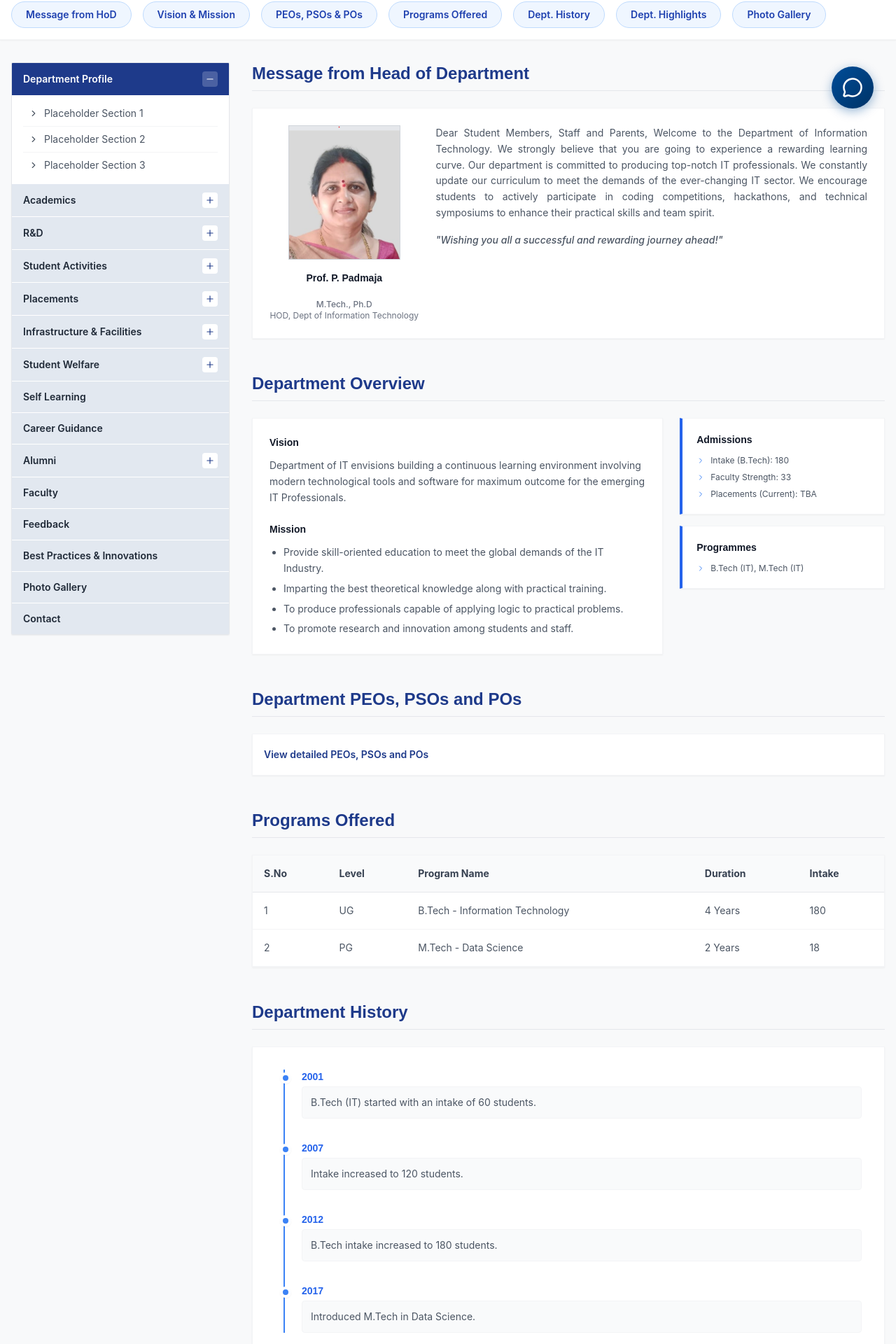
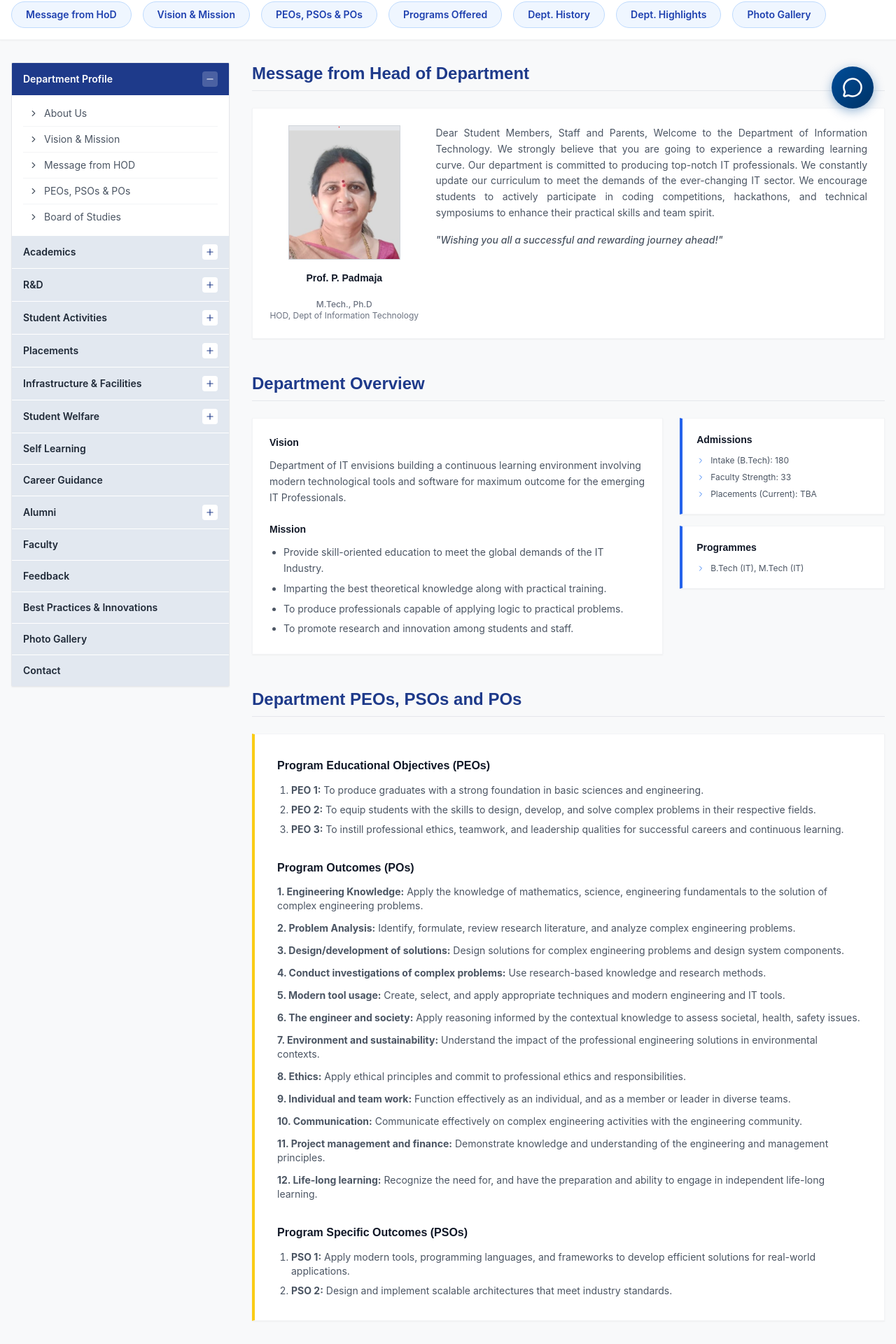
Before and after one commit to sandeep-kumar-270904/anits-college-website-, a React app in the folder frontend/: page /departments/bsh in a window 1280 px wide. Shown: the part 613-2533 px from the top of the page at 70% size. Built offline with nearby package versions, Linux system fonts and the light colour scheme; the HTML template or start-up script is replaced by a standard one.

Commit message:
feat: complete department list in navbar and update PEOs PSOs structure

```diff
--- a/frontend/src/components/Navbar.jsx
+++ b/frontend/src/components/Navbar.jsx
@@ -1,6 +1,6 @@
 import React, { useState, useEffect } from 'react';
 import { Link, useLocation } from 'react-router-dom';
-import { ChevronDown, Menu, X, Phone } from 'lucide-react';
+import { ChevronDown, ChevronRight, Menu, X, Phone } from 'lucide-react';
 
 const Navbar = () => {
   const [isOpen, setIsOpen] = useState(false);
@@ -51,12 +51,19 @@ const Navbar = () => {
                 <Link to="/academics/exams">Exam Section</Link>
               </NavItem>
               <NavItem title="Departments" to="/departments">
-                <Link to="/departments/cse">Computer Science and Eng.</Link>
+                <Link to="/departments/chemical">Chemical Engineering</Link>
+                <Link to="/departments/civil">Civil Engineering</Link>
+                <Link to="/departments/cse">Computer Science and Engineering</Link>
+                <Link to="/departments/cse-aiml">Computer Science and Engineering (AI&ML)</Link>
+                <Link to="/departments/cse-ds">Computer Science and Engineering (DS)</Link>
+                <Link to="/departments/eee">Electrical & Electronics Eng.</Link>
+                <Link to="/departments/ece">Electronics & Communication Eng.</Link>
                 <Link to="/departments/it">Information Technology</Link>
-                <Link to="/departments/ece">Electronics & Comm. Eng.</Link>
-                <Link to="/departments/eee">Electrical & Electronics</Link>
                 <Link to="/departments/mech">Mechanical Engineering</Link>
-                <Link to="/departments/civil">Civil Engineering</Link>
+                <Link to="/departments/mba">MBA (Hospital Administration)</Link>
+                <Link to="/departments/bsh" style={{display: 'flex', justifyContent: 'space-between', alignItems: 'center'}}>
+                  Basic Sciences & Humanities <ChevronRight size={14}/>
+                </Link>
               </NavItem>
               <Link to="/rd" className="gh-nav-link">R&D</Link>
               <Link to="/iqac" className="gh-nav-link">IQAC</Link>
--- a/frontend/src/pages/DepartmentDetail.jsx
+++ b/frontend/src/pages/DepartmentDetail.jsx
@@ -115,16 +115,20 @@ const DepartmentDetail = () => {
 
   // Sidebar Menu Structure
   const sidebarMenus = [
-    { name: 'Department Profile', hasSubs: true },
-    { name: 'Academics', hasSubs: true },
-    { name: 'R&D', hasSubs: true },
-    { name: 'Student Activities', hasSubs: true },
-    { name: 'Placements', hasSubs: true },
-    { name: 'Infrastructure & Facilities', hasSubs: true },
-    { name: 'Student Welfare', hasSubs: true },
+    {
+      name: 'Department Profile',
+      hasSubs: true,
+      subs: ['About Us', 'Vision & Mission', 'Message from HOD', 'PEOs, PSOs & POs', 'Board of Studies']
+    },
+    { name: 'Academics', hasSubs: true, subs: ['Syllabus', 'Timetable'] },
+    { name: 'R&D', hasSubs: true, subs: ['Publications', 'Patents'] },
+    { name: 'Student Activities', hasSubs: true, subs: ['Clubs', 'Events'] },
+    { name: 'Placements', hasSubs: true, subs: ['Statistics', 'Recruiters'] },
+    { name: 'Infrastructure & Facilities', hasSubs: true, subs: ['Labs', 'Classrooms'] },
+    { name: 'Student Welfare', hasSubs: true, subs: ['Counseling', 'Grievance'] },
     { name: 'Self Learning', hasSubs: false },
     { name: 'Career Guidance', hasSubs: false },
-    { name: 'Alumni', hasSubs: true },
+    { name: 'Alumni', hasSubs: true, subs: ['Alumni Directory', 'Events'] },
     { name: 'Faculty', hasSubs: false },
     { name: 'Feedback', hasSubs: false },
     { name: 'Best Practices & Innovations', hasSubs: false },
@@ -208,11 +212,13 @@ const DepartmentDetail = () => {
                   </button>
 
                   {/* Expanded Sub-menu Placeholders */}
-                  {isExpanded && menu.hasSubs && (
+                  {isExpanded && menu.hasSubs && menu.subs && (
                     <div className="bg-white px-4 py-2 flex flex-col">
-                      <Link to="#" className="text-sm text-gray-600 py-2 border-b border-gray-100 hover:text-blue-600 transition-colors pl-2 flex items-center gap-2"><ChevronRight size={14}/> Placeholder Section 1</Link>
-                      <Link to="#" className="text-sm text-gray-600 py-2 border-b border-gray-100 hover:text-blue-600 transition-colors pl-2 flex items-center gap-2"><ChevronRight size={14}/> Placeholder Section 2</Link>
-                      <Link to="#" className="text-sm text-gray-600 py-2 hover:text-blue-600 transition-colors pl-2 flex items-center gap-2"><ChevronRight size={14}/> Placeholder Section 3</Link>
+                      {menu.subs.map((subItem, sIdx) => (
+                        <Link key={sIdx} to="#" className={`text-sm text-gray-600 py-2 border-b border-gray-100 hover:text-blue-600 transition-colors pl-2 flex items-center gap-2 ${sIdx === menu.subs.length - 1 ? 'border-b-0' : ''}`}>
+                          <ChevronRight size={14}/> {subItem}
+                        </Link>
+                      ))}
                     </div>
                   )}
                 </div>
@@ -296,8 +302,43 @@ const DepartmentDetail = () => {
           {/* PEOs, PSOs and POs Section */}
           <section id="peos">
             <h2 className="text-[#1e3a8a] text-2xl font-bold mb-6 pb-2 border-b border-gray-200">Department PEOs, PSOs and POs</h2>
-            <div className="bg-white shadow-sm border border-gray-100 p-4">
-              <button className="text-[#1e3a8a] text-sm font-semibold hover:underline">View detailed PEOs, PSOs and POs</button>
+            <div className="bg-white shadow-sm border border-gray-100 p-8 border-l-4 border-l-yellow-400">
+
+              <div className="mb-8">
+                <h3 className="font-bold text-gray-900 mb-3">Program Educational Objectives (PEOs)</h3>
+                <ul className="list-decimal pl-5 space-y-2 text-sm text-gray-600">
+                  <li><strong>PEO 1:</strong> To produce graduates with a strong foundation in basic sciences and engineering.</li>
+                  <li><strong>PEO 2:</strong> To equip students with the skills to design, develop, and solve complex problems in their respective fields.</li>
+                  <li><strong>PEO 3:</strong> To instill professional ethics, teamwork, and leadership qualities for successful careers and continuous learning.</li>
+                </ul>
+              </div>
+
+              <div className="mb-8">
+                <h3 className="font-bold text-gray-900 mb-3">Program Outcomes (POs)</h3>
+                <ul className="space-y-3 text-sm text-gray-600">
+                  <li><strong>1. Engineering Knowledge:</strong> Apply the knowledge of mathematics, science, engineering fundamentals to the solution of complex engineering problems.</li>
+                  <li><strong>2. Problem Analysis:</strong> Identify, formulate, review research literature, and analyze complex engineering problems.</li>
+                  <li><strong>3. Design/development of solutions:</strong> Design solutions for complex engineering problems and design system components.</li>
+                  <li><strong>4. Conduct investigations of complex problems:</strong> Use research-based knowledge and research methods.</li>
+                  <li><strong>5. Modern tool usage:</strong> Create, select, and apply appropriate techniques and modern engineering and IT tools.</li>
+                  <li><strong>6. The engineer and society:</strong> Apply reasoning informed by the contextual knowledge to assess societal, health, safety issues.</li>
+                  <li><strong>7. Environment and sustainability:</strong> Understand the impact of the professional engineering solutions in environmental contexts.</li>
+                  <li><strong>8. Ethics:</strong> Apply ethical principles and commit to professional ethics and responsibilities.</li>
+                  <li><strong>9. Individual and team work:</strong> Function effectively as an individual, and as a member or leader in diverse teams.</li>
+                  <li><strong>10. Communication:</strong> Communicate effectively on complex engineering activities with the engineering community.</li>
+                  <li><strong>11. Project management and finance:</strong> Demonstrate knowledge and understanding of the engineering and management principles.</li>
+                  <li><strong>12. Life-long learning:</strong> Recognize the need for, and have the preparation and ability to engage in independent life-long learning.</li>
+                </ul>
+              </div>
+
+              <div>
+                <h3 className="font-bold text-gray-900 mb-3">Program Specific Outcomes (PSOs)</h3>
+                <ul className="list-decimal pl-5 space-y-2 text-sm text-gray-600">
+                  <li><strong>PSO 1:</strong> Apply modern tools, programming languages, and frameworks to develop efficient solutions for real-world applications.</li>
+                  <li><strong>PSO 2:</strong> Design and implement scalable architectures that meet industry standards.</li>
+                </ul>
+              </div>
+
             </div>
           </section>
 
```
